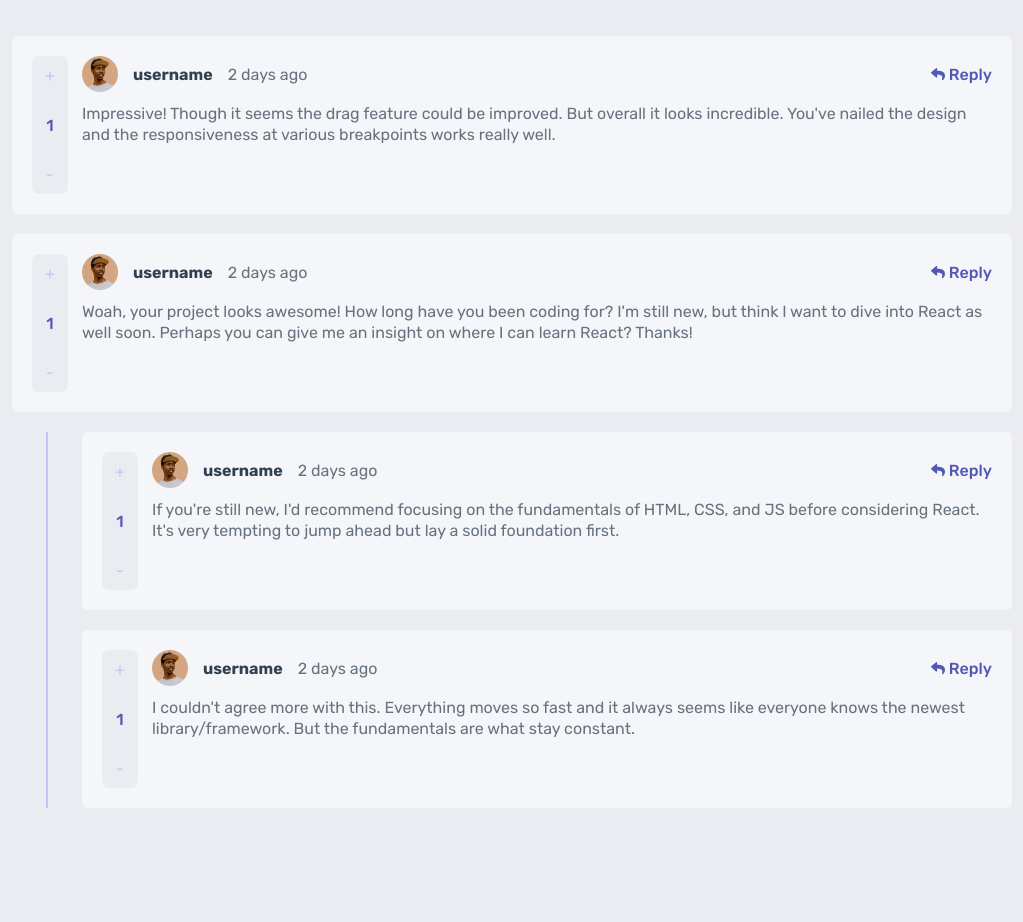
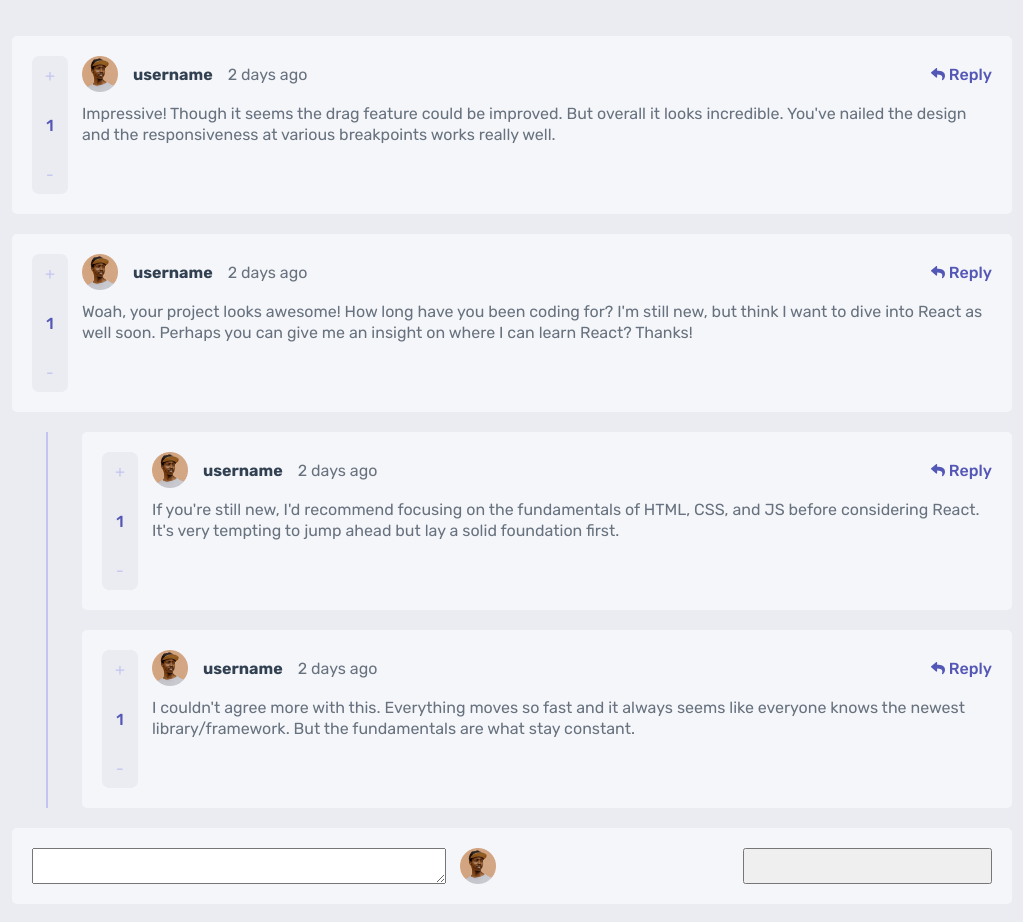
Before and after one commit to alisariyer/comments-app, a React (Create React App) app: page / in a window 1280 px wide. Shown: the top 922 px of the page, without its empty margins (128-1151 px from the left). Before the commit the page ends 844 px from the top, so only its background shows below. Built offline with nearby package versions, Linux system fonts and the light colour scheme.

Commit message:
Make bottom add comment section without styling, separate css file into base and card css files

```diff
--- a/src/App.js
+++ b/src/App.js
@@ -1,13 +1,14 @@
 import React from "react";
-import "./style.css";
+import "./styles/base.css";
+import "./styles/card.css";
 import CardContainer from "./components/CardContainer";
-// import AddComment from './components/AddComment'
+import AddComment from './components/AddComment'
 
 export default function App() {
   return (
   <div className="container">
       <CardContainer />
-      {/* <AddComment /> */}
+      <AddComment />
   </div>
   );
 }
--- a/src/components/AddComment.js
+++ b/src/components/AddComment.js
@@ -0,0 +1,12 @@
+import React from "react";
+import imgUser from "../images/avatars/image-ramsesmiron.png";
+
+export default function AddComment() {
+  return (
+    <div className="card">
+        <textarea className="card-input" />
+        <img src={imgUser} alt="" className="card-img" />
+        <button type="button" className="card-btn" value="SEND"/>
+    </div>
+  )
+}
--- /dev/null
+++ b/src/styles/base.css
@@ -0,0 +1,44 @@
+/*
+    Developer: Ali Sariyer
+    CSS Name convention: BEM (Block element modifier)
+
+*/
+:root {
+    --c-moderate-blue: hsl(238, 40%, 52%);
+    --c-soft-red: hsl(358, 79%, 66%);
+    --c-light-grayish-blue: hsl(239, 57%, 85%);
+    --c-pale-red: hsl(357, 100%, 86%);
+    --c-dark-blue: hsl(212, 24%, 26%);
+    --c-grayish-blue: hsl(211, 10%, 45%);
+    --c-light-gray: hsl(223, 19%, 93%);
+    --c-very-light-gray: hsl(228, 33%, 97%);
+    --c-white: hsl(0, 0%, 100%);
+    --fw-regular: 400;
+    --fw-medium: 500;
+    --fw-bold: 700;
+    font-size: 62.5%;
+
+    /* To use resize elements by this reference - Responsive Design */
+    --rem: 1rem;
+}
+
+*, *::before, *::after {
+    box-sizing: border-box;
+}
+
+body, h1, h2, h3, p {
+    margin: 0;
+    padding: 0;
+}
+
+body {
+    margin: calc(var(--rem) * 3.6) calc(var(--rem) * 1.6);
+    background-color:  var(--c-light-gray);
+    font-family: 'Rubik', sans-serif;
+    font-size: calc(var(--rem) * 1.6)
+}
+
+.container {
+    margin: 0 auto;
+    max-width: calc(var(--rem) * 100);
+}
--- a/src/style.css
+++ b/src/styles/card.css
@@ -1,48 +1,3 @@
-/*
-    Developer: Ali Sariyer
-    CSS Name convention: BEM (Block element modifier)
-
-*/
-:root {
-    --c-moderate-blue: hsl(238, 40%, 52%);
-    --c-soft-red: hsl(358, 79%, 66%);
-    --c-light-grayish-blue: hsl(239, 57%, 85%);
-    --c-pale-red: hsl(357, 100%, 86%);
-    --c-dark-blue: hsl(212, 24%, 26%);
-    --c-grayish-blue: hsl(211, 10%, 45%);
-    --c-light-gray: hsl(223, 19%, 93%);
-    --c-very-light-gray: hsl(228, 33%, 97%);
-    --c-white: hsl(0, 0%, 100%);
-    --fw-regular: 400;
-    --fw-medium: 500;
-    --fw-bold: 700;
-    font-size: 62.5%;
-
-    /* To use resize elements by this reference - Responsive Design */
-    --rem: 1rem;
-}
-
-*, *::before, *::after {
-    box-sizing: border-box;
-}
-
-body, h1, h2, h3, p {
-    margin: 0;
-    padding: 0;
-}
-
-body {
-    margin: calc(var(--rem) * 3.6) calc(var(--rem) * 1.6);
-    background-color:  var(--c-light-gray);
-    font-family: 'Rubik', sans-serif;
-    font-size: calc(var(--rem) * 1.6)
-}
-
-.container {
-    margin: 0 auto;
-    max-width: calc(var(--rem) * 100);
-}
-
 .card {
     /* Use grid in order to manage bottom to left, bottom to up lacation changins */
     display: grid;
```
